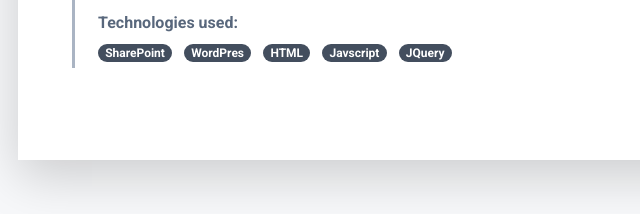
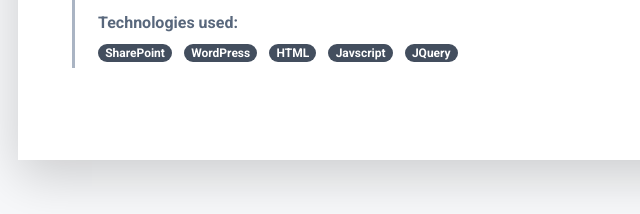
Before and after one commit to SharePointPro/Resume, a plain HTML site: page index.html in a window 1280 px wide. Shown: the part 1379-1593 px from the top of the page, 122-762 px from the left. Drawn offline with Linux system fonts and the light colour scheme.

Commit message:
fixed spelling mistake

```diff
--- a/index.html
+++ b/index.html
@@ -177,7 +177,7 @@
 										    <h4 class="resume-timeline-item-desc-heading font-weight-bold">Technologies used:</h4>
 										    <ul class="list-inline">
 											    <li class="list-inline-item"><span class="badge badge-primary badge-pill">SharePoint</span></li>
-											    <li class="list-inline-item"><span class="badge badge-primary badge-pill">WordPres</span></li>
+											    <li class="list-inline-item"><span class="badge badge-primary badge-pill">WordPress</span></li>
 											    <li class="list-inline-item"><span class="badge badge-primary badge-pill">HTML</span></li>
 											    <li class="list-inline-item"><span class="badge badge-primary badge-pill">Javscript</span></li>
 												<li class="list-inline-item"><span class="badge badge-primary badge-pill">JQuery</span></li>
```
